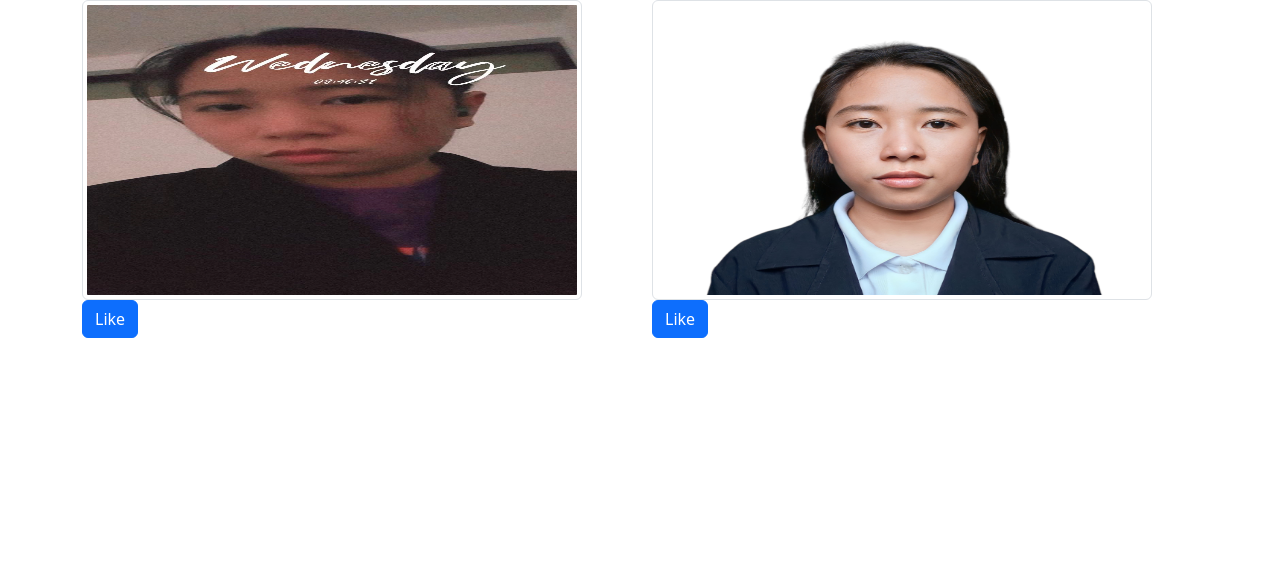
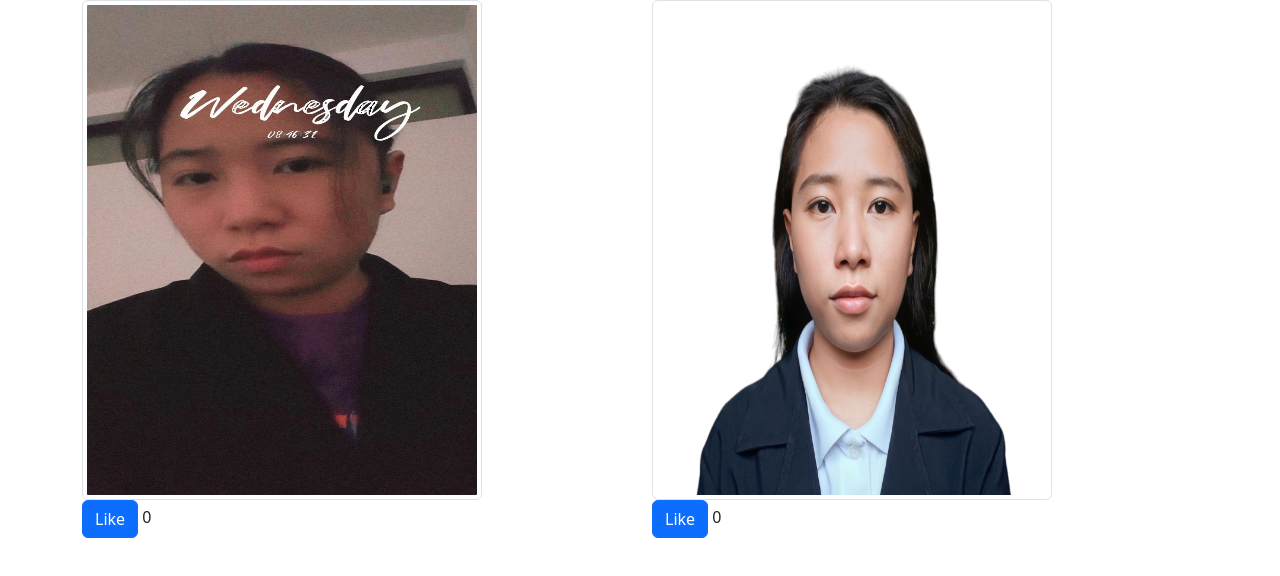
Before and after one commit to Jhenny11/Jhenny11.github.io, a plain HTML site: page index.html in a window 1280 px wide. Drawn offline with nearby package versions, Linux system fonts and the light colour scheme.

Commit message:
Update index.html

```diff
--- a/index.html
+++ b/index.html
@@ -8,14 +8,17 @@
        <div class="container">
           <div class="row">
              <div class="col-6">
-               <img src="IMG_20240403_084640_564.webp" class="img-thumbnail" style="width:500px;height:300px;"/> <br>
-               <button class="btn btn-primary" type=button> Like </button>
+               <img src ="IMG_20240403_084640_564.webp" class="img-thumbnail" style="width:400px;height:500px;"/> <br>
+               <button class="btn btn-primary" type="button" id="btnLike1" > Like </button>
+               <output id="countLikes1"> 0 </output>
              </div>
             <div class="col-6">
-              <img src="img.jpg" class="img-thumbnail" style="width:500px;height:300px;"/> <br>
-              <button class="btn btn-primary" type=button> Like </button>
+               <img src="img.jpg" class="img-thumbnail" style="width:400px;height:500px;"/> <br>
+               <button class="btn btn-primary" type="button" id="btnLike2" > Like </button>
+               <output id="countLikes2"> 0 </output>
             </div>
             </div>
        </div>
+      <script src="index.js"> </script>
    </body>
      </html>
```
Lines whose indentation alone changed are shown as unchanged.
